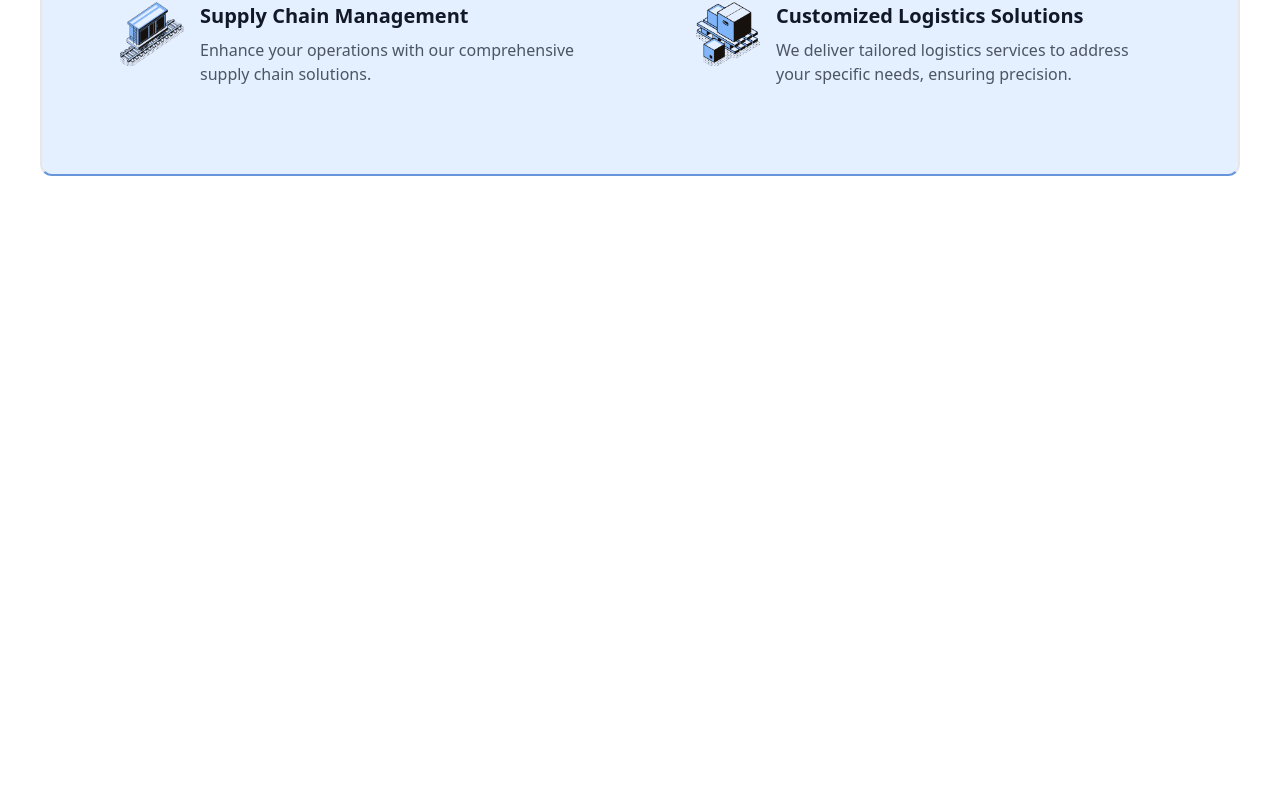
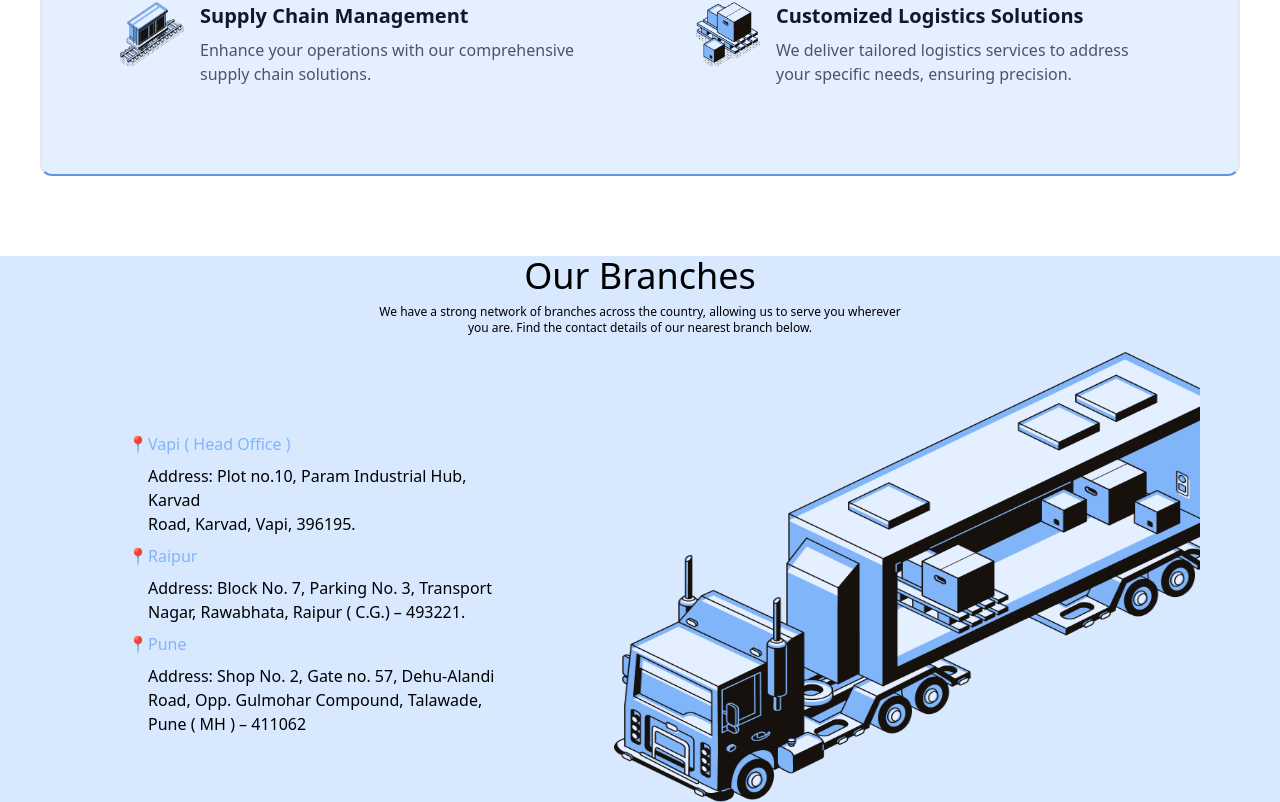
Before and after one commit to nishanthspk/ARCVAPI, a React (Create React App) app: page / in a window 1280 px wide. Shown: the part 2114-2916 px from the top of the page. Before the commit the page ends 2290 px from the top, so only its background shows below. Built offline with nearby package versions, Linux system fonts and the light colour scheme.

Commit message:
Our Branches

```diff
--- a/src/Pages/Home.jsx
+++ b/src/Pages/Home.jsx
@@ -7,7 +7,7 @@ import Box from '../Assets/_x34_.png';
 import X5 from '../Assets/_x35_.png';
 import X6 from '../Assets/_x36_.png';
 import X7 from '../Assets/_x37_.png';
-
+import Truck from '../Assets/Truck.png';
 
 
 export default class Home extends PureComponent {
@@ -119,6 +119,35 @@ export default class Home extends PureComponent {
           </div>
         </div>
 
+        <div className='mt-20 bg-[#D7E8FF]'>
+        <div className='text-center '>
+        <p className='text-4xl my-2'>Our Branches</p>
+        <p className='text-xs my-2'>We have a strong network of branches across the country, allowing us to serve you wherever <br /> you are. Find the contact details of our nearest branch below.</p>
+        </div>
+        <div className='flex'>
+        <div className='pt-20 pl-32'>
+        <div>
+        <p className='text-[#81B5FA] my-2'>📍Vapi ( Head Office )</p>
+        <p className='my-2 pl-5'>Address: Plot no.10, Param Industrial Hub, Karvad <br /> Road, Karvad, Vapi, 396195.</p>
+        </div>
+
+        <div>
+        <p className='text-[#81B5FA] my-2'>📍Raipur</p>
+        <p className='my-2 pl-5'>Address: Block No. 7, Parking No. 3, Transport <br /> Nagar, Rawabhata, Raipur ( C.G.) – 493221.</p>
+        </div>
+
+        <div>
+        <p className='text-[#81B5FA] my-2'>📍Pune</p>
+        <p className='pl-5'>Address: Shop No. 2, Gate no. 57, Dehu-Alandi <br /> Road, Opp. Gulmohar Compound, Talawade, <br /> Pune ( MH ) – 411062</p>
+        </div>
+        </div>
+
+        <div className='mx-20 pl-5 pt-2' >
+        <img className='h-[450px] w-[600px]' src={Truck} alt="" />
+        </div>
+        </div>
+        </div>
+
       </div>
     )
   }
```
Also changed, not shown: src/Assets/Truck.png (added). Lines whose indentation alone changed are shown as unchanged.
